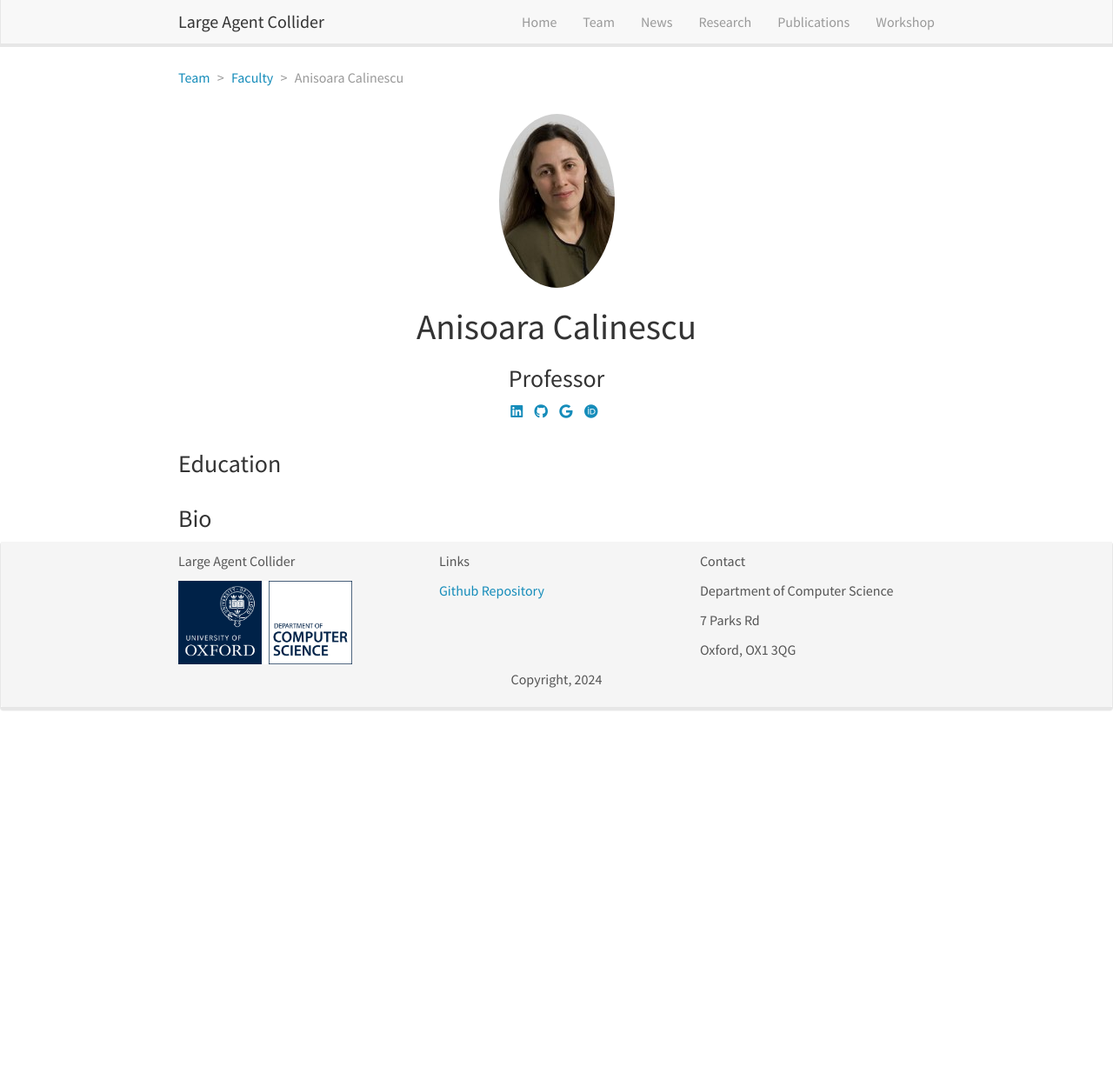
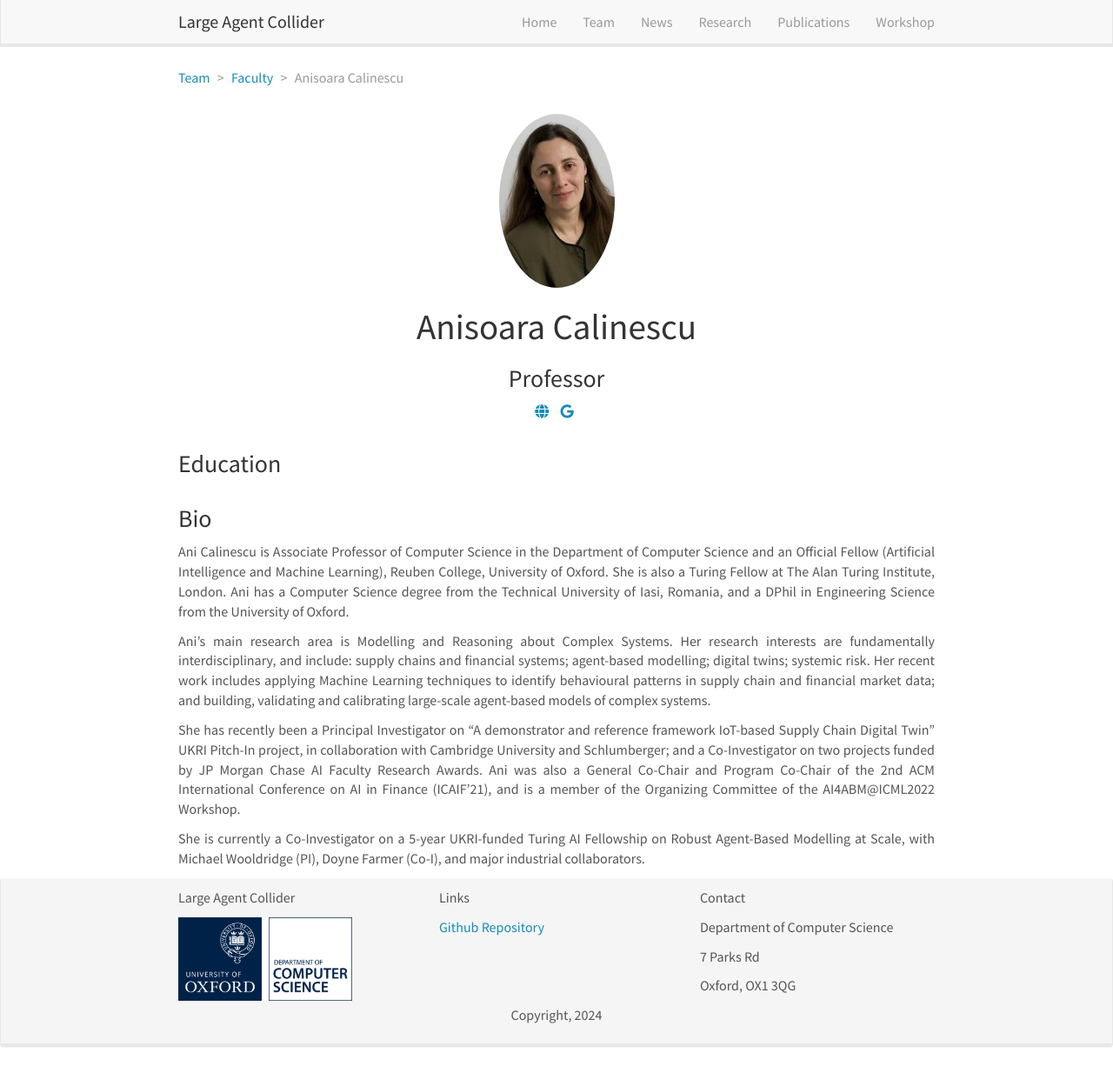
Before and after one commit to imqhashmi/LargeAgentCollider.github.io, a Jekyll site: the page built from _pages/team/_posts/2022-09-01-ani.md, in a window 1280 px wide and 1226 px high. Shown: the whole window at 87% size. Built offline with Jekyll 4.4.1, drawn with Linux system fonts in a browser that asks for light colours; nearby versions of some CDN libraries.

Commit message:
Update 2022-09-01-ani.md

```diff
--- a/_pages/team/_posts/2022-09-01-ani.md
+++ b/_pages/team/_posts/2022-09-01-ani.md
@@ -7,11 +7,19 @@ role: Professor
 permalink: 'team/ani'
 social:
     #twitter: https://twitter.com/
-    linkedin: https://www.linkedin.com/
-    google-scholar: https://scholar.google.com/
-    github: https://github.com/
-    website:
-    orcid: https://orcid.org/
+    #linkedin: https://www.linkedin.com/
+    google-scholar: https://scholar.google.co.uk/citations?user=aCljaCYAAAAJ&hl=en
+    #github: https://github.com/
+    website: https://www.cs.ox.ac.uk/people/ani.calinescu/
+    #orcid: https://orcid.org/
     #research-gate: https://www.researchgate.net/
 education:
 ---
+
+Ani Calinescu is Associate Professor of Computer Science in the Department of Computer Science and an Official Fellow (Artificial Intelligence and Machine Learning), Reuben College, University of Oxford. She is also a Turing Fellow at The Alan Turing Institute, London. Ani has a Computer Science degree from the Technical University of Iasi, Romania, and a DPhil in Engineering Science from the University of Oxford.
+
+Ani's main research area is Modelling and Reasoning about Complex Systems. Her research interests are fundamentally interdisciplinary, and include: supply chains and financial systems; agent-based modelling; digital twins; systemic risk. Her recent work includes applying Machine Learning techniques to identify behavioural patterns in supply chain and financial market data; and building, validating and calibrating large-scale agent-based models of complex systems.
+
+She has recently been a Principal Investigator on "A demonstrator and reference framework IoT-based Supply Chain Digital Twin" UKRI Pitch-In project, in collaboration with Cambridge University and Schlumberger; and a Co-Investigator on two projects funded by JP Morgan Chase AI Faculty Research Awards. Ani was also a General Co-Chair and Program Co-Chair of the 2nd ACM International Conference on AI in Finance (ICAIF'21), and is a member of the Organizing Committee of the AI4ABM@ICML2022 Workshop.
+
+She is currently a Co-Investigator on a 5-year UKRI-funded Turing AI Fellowship on Robust Agent-Based Modelling at Scale, with Michael Wooldridge (PI), Doyne Farmer (Co-I), and major industrial collaborators.
```
